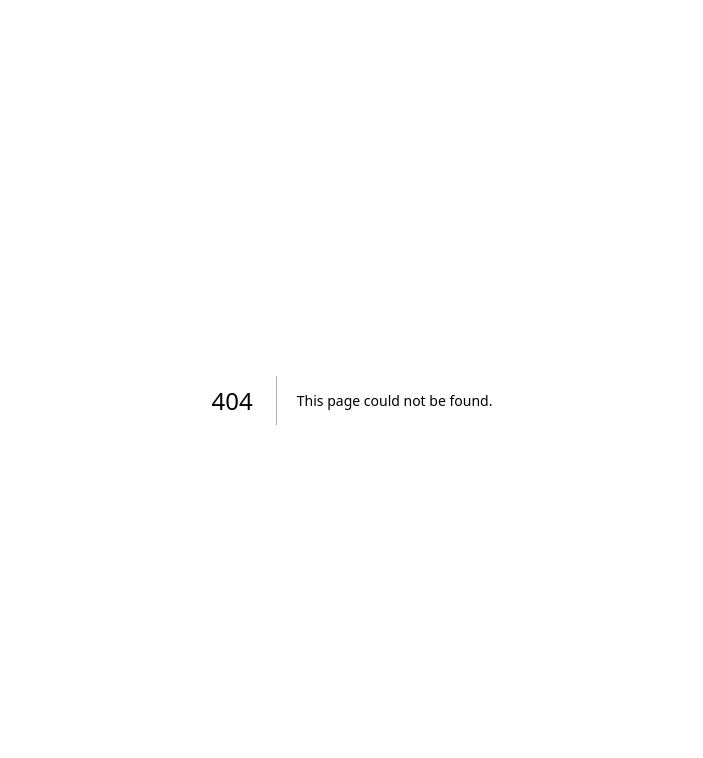
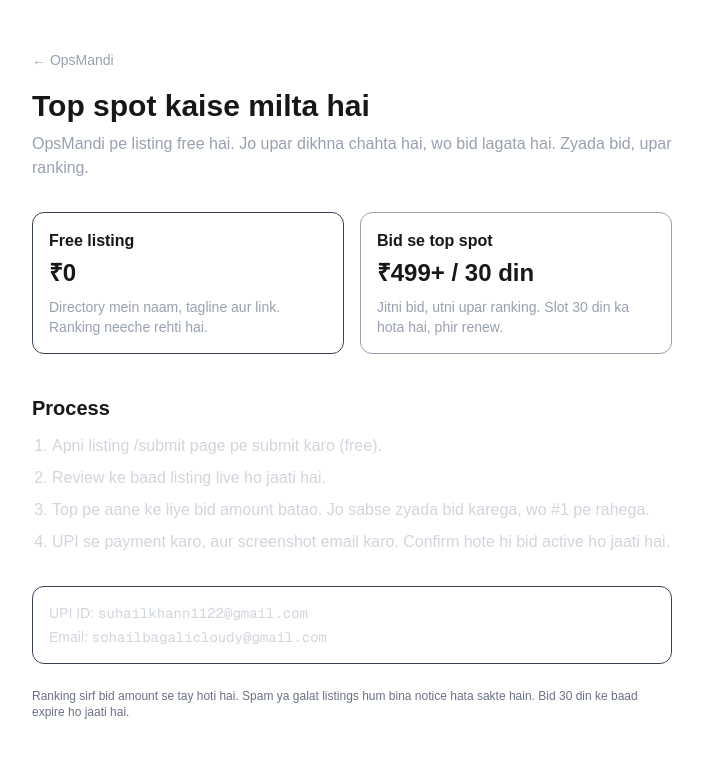
Before and after one commit to Beingsohailk/opsmandi, a Next.js app: page /pricing in a window 1280 px wide. Before the commit this address had no page. Shown: the top 758 px of the page, without its empty margins (288-991 px from the left). Built offline with nearby package versions, Linux system fonts and the light colour scheme.

Commit message:
Step 5D: pricing page

```diff
--- /dev/null
+++ b/app/pricing/page.tsx
@@ -0,0 +1,58 @@
+export const metadata = {
+  title: "Pricing | OpsMandi",
+  description: "OpsMandi pe top spot kaise milta hai aur bid kaise lagti hai.",
+};
+
+const steps = [
+  "Apni listing /submit page pe submit karo (free).",
+  "Review ke baad listing live ho jaati hai.",
+  "Top pe aane ke liye bid amount batao. Jo sabse zyada bid karega, wo #1 pe rahega.",
+  "UPI se payment karo, aur screenshot email karo. Confirm hote hi bid active ho jaati hai.",
+];
+
+export default function PricingPage() {
+  return (
+    <main className="mx-auto max-w-2xl px-4 py-12">
+      <a href="/" className="text-sm text-gray-400">← OpsMandi</a>
+      <h1 className="mt-4 text-3xl font-bold">Top spot kaise milta hai</h1>
+      <p className="mt-2 text-gray-400">
+        OpsMandi pe listing free hai. Jo upar dikhna chahta hai, wo bid lagata hai.
+        Zyada bid, upar ranking.
+      </p>
+
+      <div className="mt-8 grid gap-4 sm:grid-cols-2">
+        <div className="rounded-xl border border-gray-700 p-4">
+          <h2 className="font-semibold">Free listing</h2>
+          <p className="mt-1 text-2xl font-bold">₹0</p>
+          <p className="mt-2 text-sm text-gray-400">
+            Directory mein naam, tagline aur link. Ranking neeche rehti hai.
+          </p>
+        </div>
+        <div className="rounded-xl border border-gray-400 p-4">
+          <h2 className="font-semibold">Bid se top spot</h2>
+          <p className="mt-1 text-2xl font-bold">₹499+ / 30 din</p>
+          <p className="mt-2 text-sm text-gray-400">
+            Jitni bid, utni upar ranking. Slot 30 din ka hota hai, phir renew.
+          </p>
+        </div>
+      </div>
+
+      <h2 className="mt-10 text-xl font-semibold">Process</h2>
+      <ol className="mt-3 list-decimal space-y-2 pl-5 text-gray-300">
+        {steps.map((s) => (
+          <li key={s}>{s}</li>
+        ))}
+      </ol>
+
+      <div className="mt-8 rounded-xl border border-gray-700 p-4 text-sm text-gray-300">
+        <p>UPI ID: <span className="font-mono">suhailkhann1122@gmail.com</span></p>
+        <p className="mt-1">Email: <span className="font-mono">sohailbagalicloudy@gmail.com</span></p>
+      </div>
+
+      <p className="mt-6 text-xs text-gray-500">
+        Ranking sirf bid amount se tay hoti hai. Spam ya galat listings hum bina
+        notice hata sakte hain. Bid 30 din ke baad expire ho jaati hai.
+      </p>
+    </main>
+  );
+}
--- a/app/sitemap.ts
+++ b/app/sitemap.ts
@@ -1,7 +1,9 @@
 export default function sitemap() {
   const base = "https://opsmandi.vercel.app";
+
   return [
     { url: base, changeFrequency: "daily", priority: 1 },
     { url: `${base}/submit`, changeFrequency: "monthly", priority: 0.5 },
+    { url: `${base}/pricing`, changeFrequency: "monthly", priority: 0.6 },
   ];
 }
```
